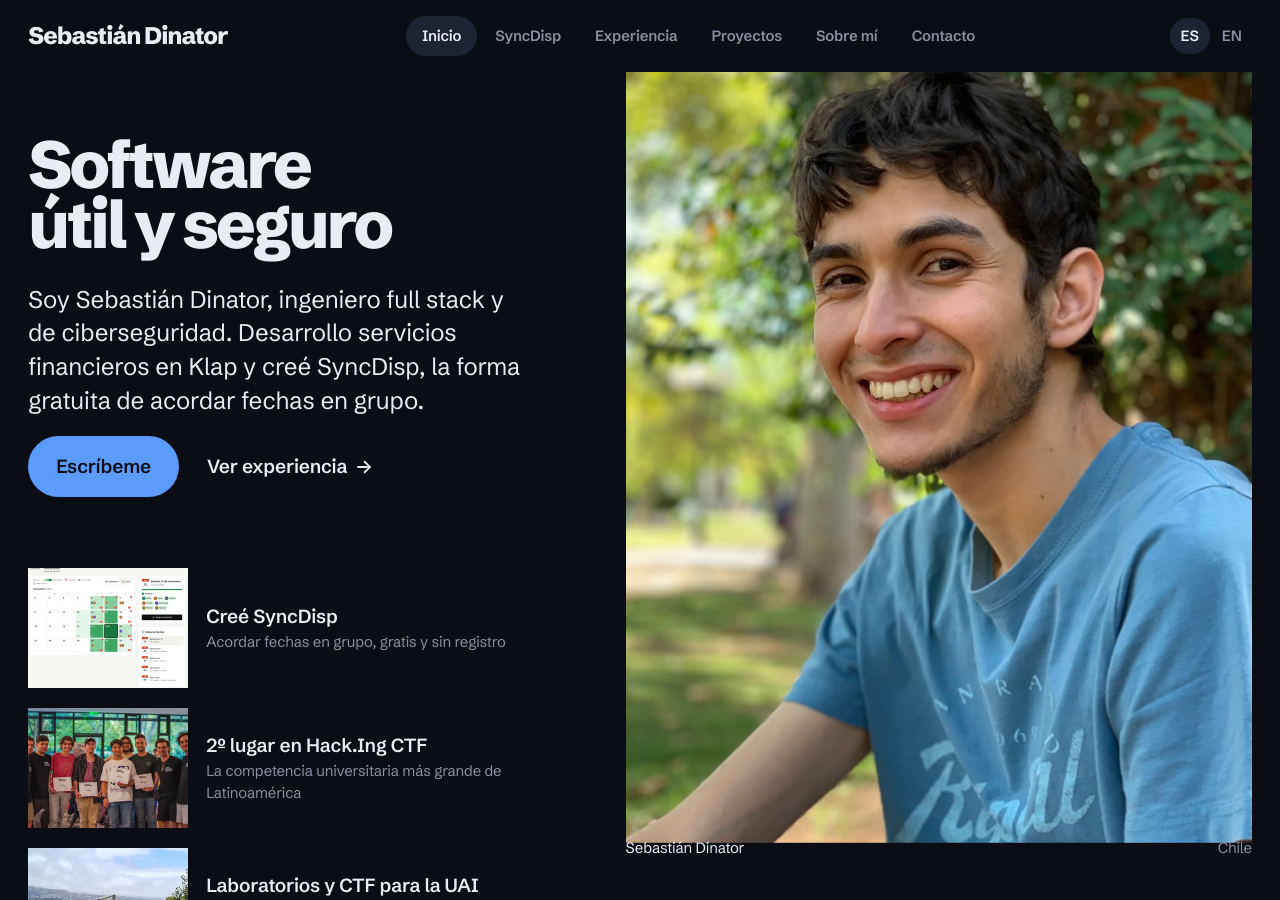
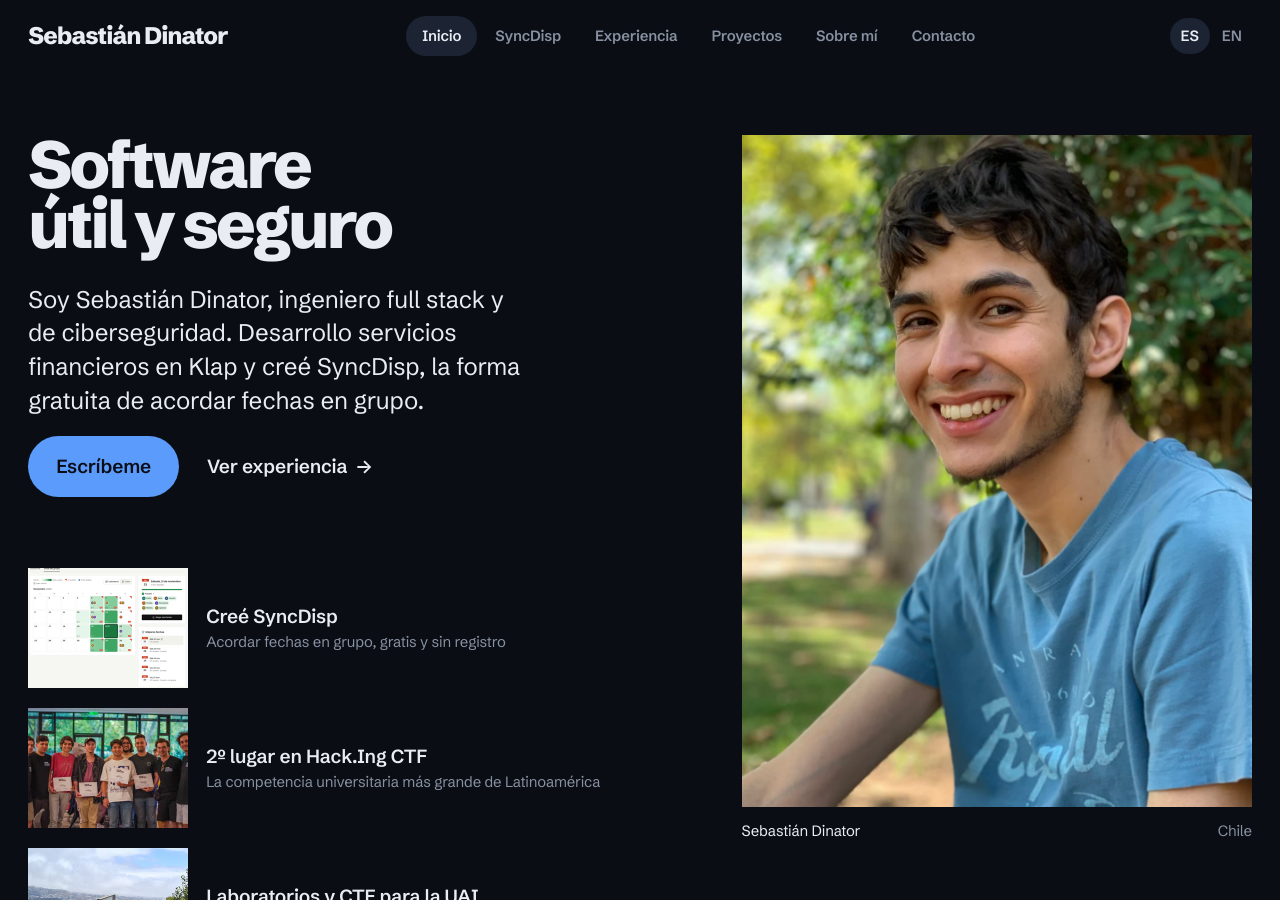
Before and after one commit to Seva41/Seva41.github.io, a Jekyll site: the page built from index.html, in a window 1280 px wide and 900 px high. Built offline with Jekyll 4.4.1, drawn with Linux system fonts in a browser that asks for light colours; grey boxes are pictures that could not be loaded.

Commit message:
refactor: Update styles and themes for contact card and experience sections; enhance responsiveness and visual consistency

```diff
--- a/_includes/contact.html
+++ b/_includes/contact.html
@@ -6,7 +6,7 @@
       <span class="en">Mark the days that suit you and your email opens with the proposal ready. Or just write to me.</span>
     </p>
 
-    <!-- Tarjeta con el estilo de SyncDisp (tema oscuro): sus colores, su tipografía y su logo -->
+    <!-- Tarjeta con el estilo de SyncDisp (tema claro): sus colores, su tipografía y su logo -->
     <form class="sd" action="mailto:seba@sebadinator.com" method="get" data-ui data-reveal>
       <div class="sd-head">
         <p class="sd-title"><span class="es">Una conversación con Sebastián</span><span class="en">A chat with Sebastián</span></p>
@@ -32,13 +32,13 @@
       </div>
       <a class="sd-brand" href="https://syncdisp.com" target="_blank" rel="noopener">
         <svg viewBox="0 0 40 40" width="22" height="22" aria-hidden="true">
-          <rect x="4" y="7" width="32" height="29" rx="5" fill="#1b1b1b" />
-          <rect x="4" y="7" width="32" height="9" rx="4" fill="#b8442c" />
-          <path d="M4 15.5h32" stroke="#ebe8e3" stroke-width="2.25" />
-          <rect x="4" y="7" width="32" height="29" rx="5" fill="none" stroke="#ebe8e3" stroke-width="2.25" />
-          <rect x="11" y="3" width="4" height="8" rx="2" fill="#ebe8e3" />
-          <rect x="25" y="3" width="4" height="8" rx="2" fill="#ebe8e3" />
-          <path d="M12.5 25.5l4.5 4.5 10-10" fill="none" stroke="#6dcc93" stroke-width="3.5" stroke-linecap="round" stroke-linejoin="round" />
+          <rect x="4" y="7" width="32" height="29" rx="5" fill="#ffffff" />
+          <rect x="4" y="7" width="32" height="9" rx="4" fill="#cf3a1d" />
+          <path d="M4 15.5h32" stroke="#111111" stroke-width="2.25" />
+          <rect x="4" y="7" width="32" height="29" rx="5" fill="none" stroke="#111111" stroke-width="2.25" />
+          <rect x="11" y="3" width="4" height="8" rx="2" fill="#111111" />
+          <rect x="25" y="3" width="4" height="8" rx="2" fill="#111111" />
+          <path d="M12.5 25.5l4.5 4.5 10-10" fill="none" stroke="#1f8a4c" stroke-width="3.5" stroke-linecap="round" stroke-linejoin="round" />
         </svg>
         <span>Powered by <strong>Sync<em>Disp</em></strong></span>
       </a>
--- a/_includes/experience.html
+++ b/_includes/experience.html
@@ -11,7 +11,7 @@
     <div class="exp-work">
       <h3 data-reveal><span class="es">Trabajo</span><span class="en">Work</span></h3>
       <ol class="timeline">
-        <li data-reveal>
+        <li class="is-now" data-reveal>
           <p class="when"><span class="es">jun 2025 – hoy</span><span class="en">Jun 2025 – now</span></p>
           <div>
             <p class="role"><span class="es">Ingeniero de Desarrollo Full Stack, <a href="https://www.klap.cl/" target="_blank" rel="noopener">Klap</a></span><span class="en">Full Stack Development Engineer, <a href="https://www.klap.cl/" target="_blank" rel="noopener">Klap</a></span></p>
--- a/_includes/figure.html
+++ b/_includes/figure.html
@@ -4,6 +4,7 @@
 {%- endcomment -%}
 {%- assign f = site.data.fotos[include.id] -%}
 <figure class="pic{% if f.ui %} pic-ui{% endif %}{% if include.class %} {{ include.class }}{% endif %}"{% if include.stage %} data-stage="{{ include.id }}"{% endif %}>
+  <div class="pic-frame">
   <img
     src="{{ f.src | relative_url }}"
     width="{{ f.w }}" height="{{ f.h }}"
@@ -11,6 +12,7 @@
     {% if include.eager %}fetchpriority="high"{% else %}loading="lazy"{% endif %} decoding="async"
     {% if f.pos %}style="object-position: {{ f.pos }}"{% endif %}
   />
+  </div>
   <figcaption>
     <span><span class="es">{{ f.cap_es }}</span><span class="en">{{ f.cap_en }}</span></span>
     <span class="pic-side"><span class="es">{{ f.side_es }}</span><span class="en">{{ f.side_en | default: f.side_es }}</span></span>
--- a/_layouts/default.html
+++ b/_layouts/default.html
@@ -29,13 +29,13 @@
     <link rel="preconnect" href="https://fonts.googleapis.com" />
     <link rel="preconnect" href="https://fonts.gstatic.com" crossorigin />
     <link rel="stylesheet" href="https://fonts.googleapis.com/css2?family=Schibsted+Grotesk:wght@400;600;800&family=Bricolage+Grotesque:opsz,wght@12..96,400..700&display=swap" />
-    <link rel="stylesheet" href="{{ '/style.css?v=3.0' | relative_url }}" />
+    <link rel="stylesheet" href="{{ '/style.css?v=3.1' | relative_url }}" />
     <link rel="icon" href="{{ '/assets/icons/favicon.ico?v=1.0' | relative_url }}" type="image/x-icon" />
     <link rel="icon" type="image/png" sizes="16x16" href="{{ '/assets/icons/favicon-16x16.png?v=1.0' | relative_url }}" />
     <link rel="icon" type="image/png" sizes="32x32" href="{{ '/assets/icons/favicon-32x32.png?v=1.0' | relative_url }}" />
     <link rel="apple-touch-icon" sizes="180x180" href="{{ '/assets/icons/apple-touch-icon.png?v=1.0' | relative_url }}" />
     <link rel="manifest" href="{{ '/assets/icons/site.webmanifest?v=1.0' | relative_url }}" />
-    <script defer src="{{ '/assets/js/main.js?v=3.0' | relative_url }}"></script>
+    <script defer src="{{ '/assets/js/main.js?v=3.1' | relative_url }}"></script>
   </head>
   <body>
     <a class="skip-link" href="#main-content"><span class="es">Saltar al contenido</span><span class="en">Skip to content</span></a>
--- a/style.css
+++ b/style.css
@@ -10,6 +10,8 @@
   --soft: #c4cbd6;
   --accent: #5a9bfc;
   --accent-hover: #7cb0fd;
+  --accent-soft: #a9c8fd;
+  --accent-tint: #142339;
   --accent-ink: #0a0d14;
 
   /* Tipografía: Schibsted Grotesk para todo */
@@ -350,7 +352,7 @@ html.js[data-view="contacto"] #contacto {
 @media (min-width: 1000px) {
   .view {
     --view-display: grid;
-    grid-template-columns: minmax(0, 46fr) minmax(0, 54fr);
+    grid-template-columns: minmax(0, 56fr) minmax(0, 44fr);
     column-gap: clamp(48px, 5vw, 96px);
     align-items: start;
   }
@@ -359,12 +361,14 @@ html.js[data-view="contacto"] #contacto {
     max-width: 36em;
   }
 
+  /* La foto parte a la altura del título y no pasa de 720px: acompaña al texto, no lo tapa */
   .view-pic {
     position: sticky;
-    top: var(--bar-h);
+    top: calc(var(--bar-h) + 24px);
     display: block;
-    height: calc(100svh - var(--bar-h) - var(--margin));
-    min-height: 520px;
+    height: min(calc(100svh - var(--bar-h) - 48px), 720px);
+    min-height: 480px;
+    margin-top: clamp(32px, 7vh, 88px);
     view-transition-name: foto;
   }
 
@@ -380,7 +384,12 @@ html.js[data-view="contacto"] #contacto {
   overflow: hidden;
 }
 
+.pic-frame {
+  overflow: hidden;
+}
+
 .pic img {
+  display: block;
   width: 100%;
   height: 100%;
   object-fit: cover;
@@ -415,10 +424,12 @@ html.js[data-view="contacto"] #contacto {
   opacity: 1;
 }
 
-.view-pic .pic img {
+.view-pic .pic-frame {
   position: absolute;
   inset: 0 0 48px;
-  height: calc(100% - 48px);
+}
+
+.view-pic .pic img {
   transform: scale(1);
   transition: transform 14s linear;
 }
@@ -427,17 +438,12 @@ html.js[data-view="contacto"] #contacto {
   transform: scale(1.05);
 }
 
-.view-pic .pic-ui::before {
-  content: "";
-  position: absolute;
-  inset: 0 0 48px;
+.view-pic .pic-ui .pic-frame {
+  padding: 32px;
   background: var(--surface);
 }
 
 .view-pic .pic-ui img {
-  inset: 40px 40px 88px;
-  width: calc(100% - 80px);
-  height: calc(100% - 128px);
   object-fit: contain;
 }
 
@@ -461,7 +467,7 @@ html.js[data-view="contacto"] #contacto {
     aspect-ratio: 1;
   }
 
-  .pic-inline.pic-ui {
+  .pic-inline.pic-ui .pic-frame {
     background: var(--surface);
   }
 
@@ -820,10 +826,18 @@ a.index-name:hover {
 
 .exp h3 {
   margin-bottom: 20px;
+  color: var(--accent);
+}
+
+/* Formación, certificaciones e idiomas en un panel un tono más claro */
+.exp-side {
+  align-self: start;
+  padding: clamp(24px, 3vw, 40px);
+  background: var(--surface);
 }
 
 .exp-side h3:not(:first-child) {
-  margin-top: 44px;
+  margin-top: 40px;
 }
 
 .timeline li {
@@ -839,6 +853,16 @@ a.index-name:hover {
   background: var(--surface);
 }
 
+/* El cargo actual queda sobre un fondo aciano */
+.timeline li.is-now {
+  background: var(--accent-tint);
+}
+
+.timeline li.is-now .when {
+  color: var(--accent);
+  font-weight: 600;
+}
+
 @media (min-width: 640px) {
   .timeline li {
     grid-template-columns: 10em minmax(0, 1fr);
@@ -848,7 +872,7 @@ a.index-name:hover {
 .when {
   font-variant-numeric: tabular-nums;
   font-size: var(--step-small);
-  color: var(--muted);
+  color: var(--accent-soft);
   padding-top: 0.15em;
 }
 
@@ -894,17 +918,17 @@ a.index-name:hover {
   overflow-wrap: anywhere;
 }
 
-/* Tarjeta con el estilo de SyncDisp (su tema oscuro): colores, tipografía, bordes y radios propios */
+/* Tarjeta con el estilo de SyncDisp (su tema claro): colores, tipografía, bordes y radios propios */
 .sd {
-  --sd-card: #1b1b1b;
-  --sd-line: #2f2f2f;
-  --sd-ink: #ebe8e3;
-  --sd-muted: #b0aca5;
-  --sd-yes: #6dcc93;
-  --sd-on-yes: #0f1a13;
-  --sd-maybe: #f0c35c;
-  --sd-on-maybe: #1a1405;
-  --sd-brand-ink: #f2826b;
+  --sd-card: #ffffff;
+  --sd-line: #e3e3de;
+  --sd-ink: #111111;
+  --sd-muted: #5c5c57;
+  --sd-yes: #1f8a4c;
+  --sd-on-yes: #ffffff;
+  --sd-maybe: #f2b705;
+  --sd-on-maybe: #0a0a0a;
+  --sd-brand-ink: #c2361b;
   max-width: 520px;
   margin-top: 32px;
   padding: 18px 20px 14px;
@@ -989,7 +1013,8 @@ a.index-name:hover {
 }
 
 .sd-day:disabled {
-  opacity: 0.35;
+  background: #f1f1ed;
+  opacity: 0.55;
   cursor: default;
 }
 
@@ -1028,7 +1053,7 @@ a.index-name:hover {
 }
 
 .sd-day[data-state="maybe"] .sd-badge {
-  color: var(--sd-maybe);
+  color: var(--sd-on-maybe);
 }
 
 @keyframes sd-pop {
@@ -1054,7 +1079,7 @@ a.index-name:hover {
   border: 0;
   border-radius: 6px;
   background: var(--sd-ink);
-  color: #141414;
+  color: #ffffff;
   font: inherit;
   font-weight: 600;
   cursor: pointer;
@@ -1062,7 +1087,7 @@ a.index-name:hover {
 }
 
 .sd-send:hover {
-  background: #ffffff;
+  background: #2b2b2b;
 }
 
 .sd-send:active {
```
Also changed, not shown: CLAUDE.md (+1 -1 lines).
